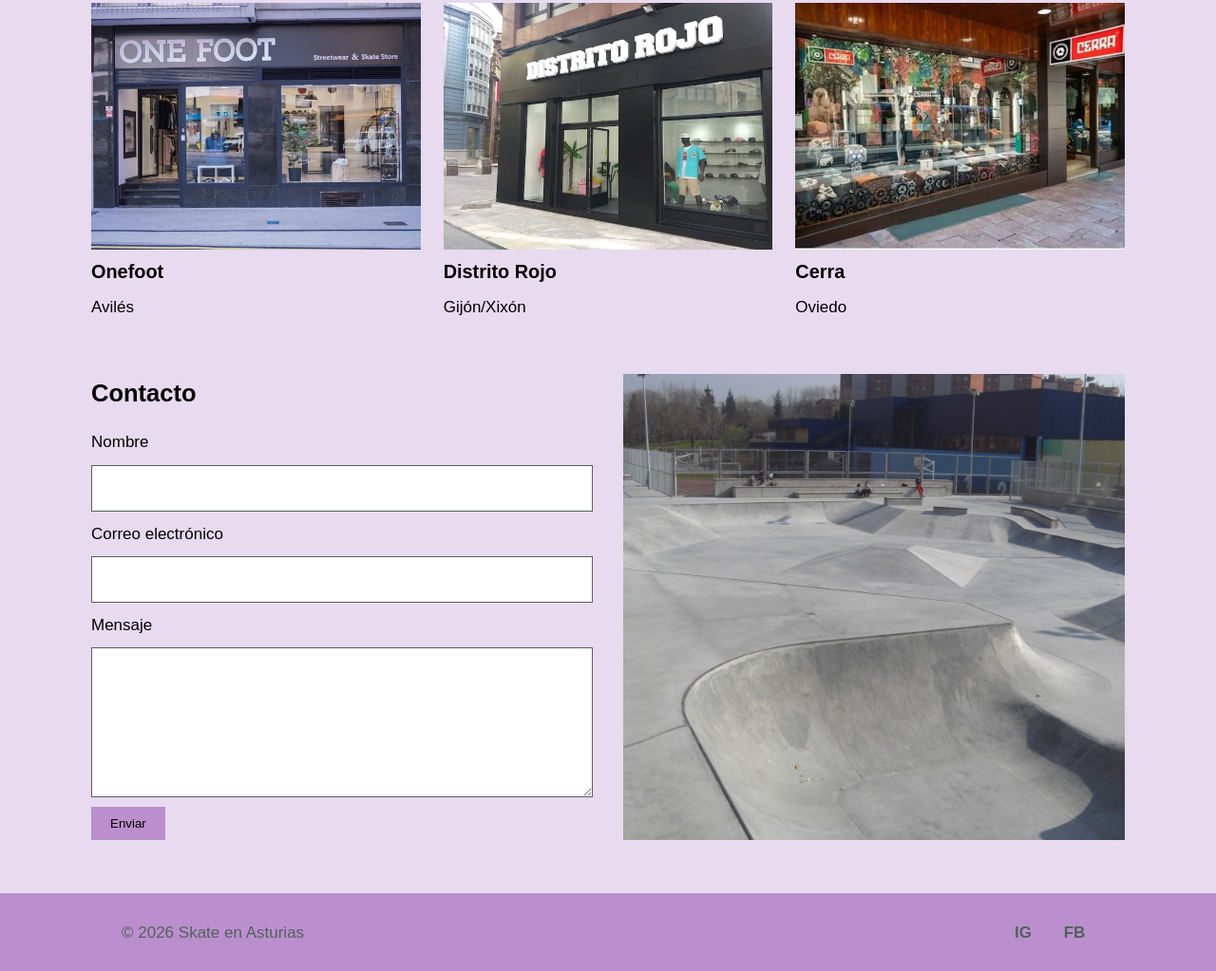
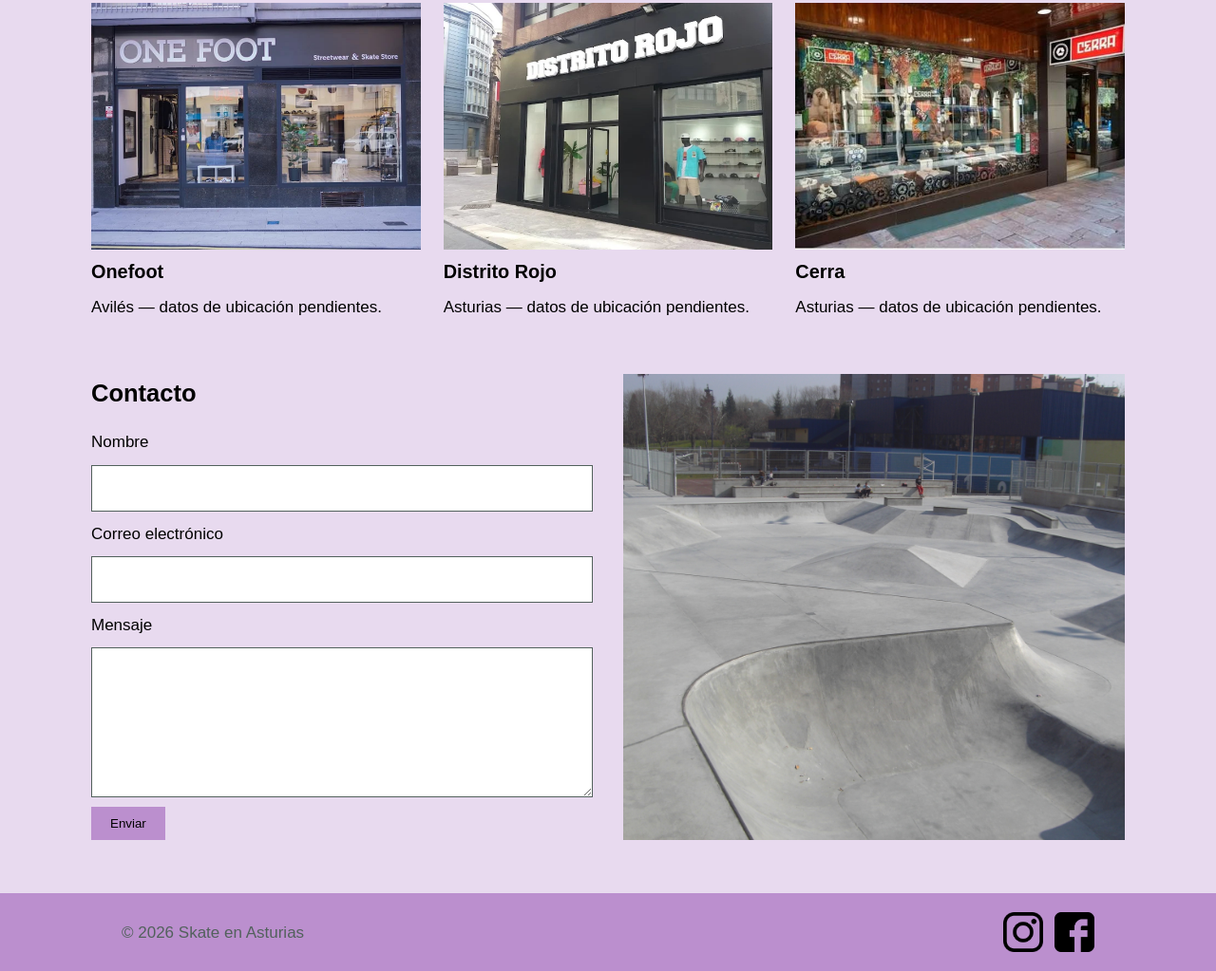
Before and after one commit to Javier6767/Dise-oInterfacesWebTarea, a plain HTML site: page index.html in a window 1280 px wide. Shown: the part 3965-4988 px from the top of the page at 95% size. Drawn offline with Linux system fonts and the light colour scheme.

Commit message:
Update index.html

```diff
--- a/index.html
+++ b/index.html
@@ -155,7 +155,7 @@
         </div>
       </section>
 
-       <section class="tiendas" aria-labelledby="tiendas-title">
+      <section class="tiendas" aria-labelledby="tiendas-title">
         <h2 id="tiendas-title">Tiendas de skate en Asturias</h2>
         <div class="tiendas-grid">
           <article class="tienda-card">
@@ -166,7 +166,7 @@
               loading="lazy"
             />
             <h3>Onefoot</h3>
-            <p>Avilés</p>
+            <p>Avilés — datos de ubicación pendientes.</p>
           </article>
           <article class="tienda-card">
             <img
@@ -176,7 +176,7 @@
               loading="lazy"
             />
             <h3>Distrito Rojo</h3>
-            <p>Gijón/Xixón</p>
+            <p>Asturias — datos de ubicación pendientes.</p>
           </article>
           <article class="tienda-card">
             <img
@@ -186,10 +186,11 @@
               loading="lazy"
             />
             <h3>Cerra</h3>
-            <p>Oviedo</p>
+            <p>Asturias — datos de ubicación pendientes.</p>
           </article>
         </div>
       </section>
+
       <section class="contacto" aria-labelledby="contacto-title">
         <div class="contacto-grid">
           <form class="contacto-formulario">
@@ -218,8 +219,12 @@
     <footer class="site-footer" id="contacto-pie">
       <span>© 2026 Skate en Asturias</span>
       <div class="footer-social" aria-label="Redes sociales">
-        <a href="#" aria-label="Instagram">IG</a>
-        <a href="#" aria-label="Facebook">FB</a>
+        <a href="#" aria-label="Instagram">
+          <img src="imagenes/instagram.png" alt="" />
+        </a>
+        <a href="#" aria-label="Facebook">
+          <img src="imagenes/facebook.png" alt="" />
+        </a>
       </div>
     </footer>
   </body>
```
